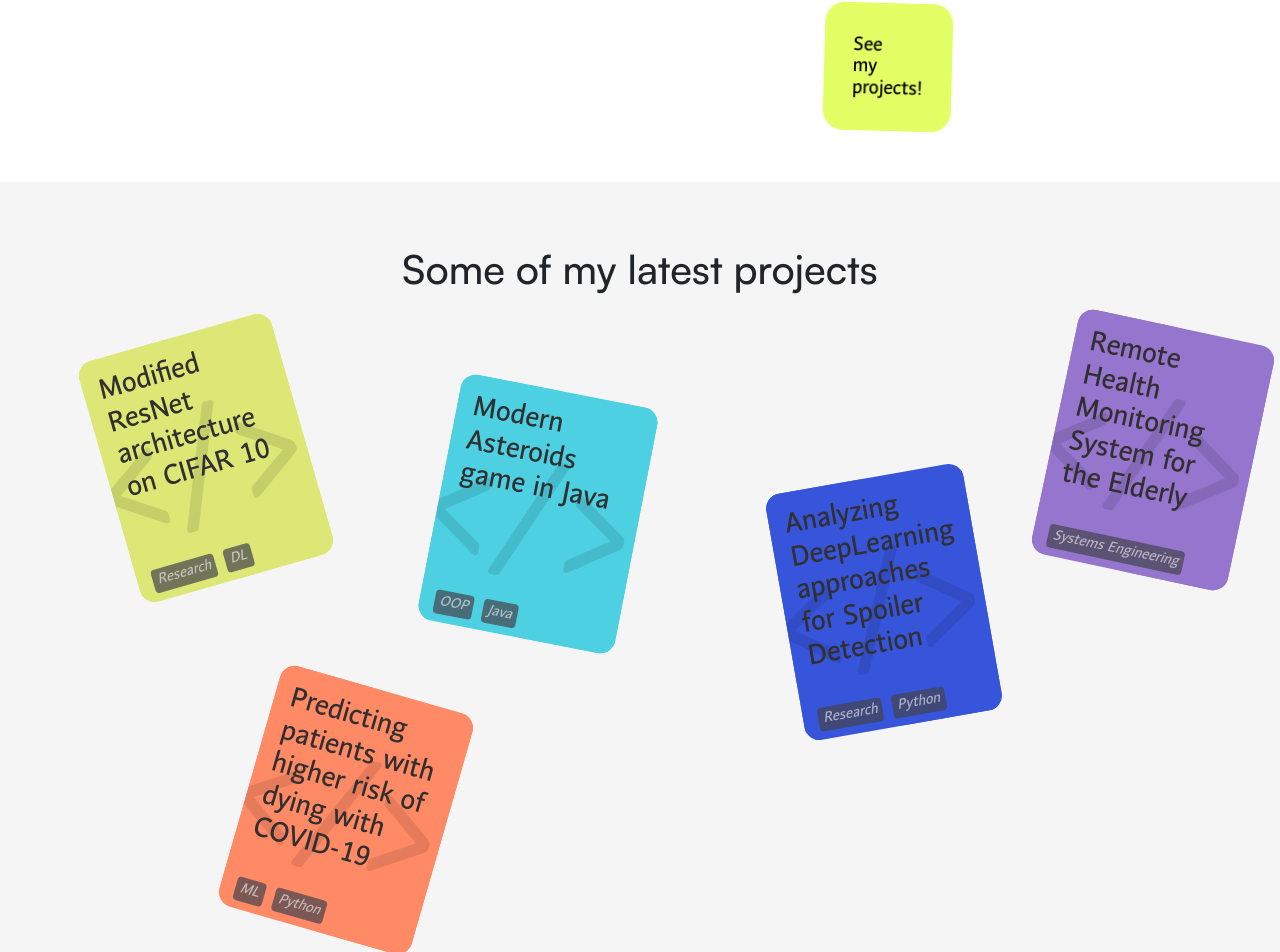
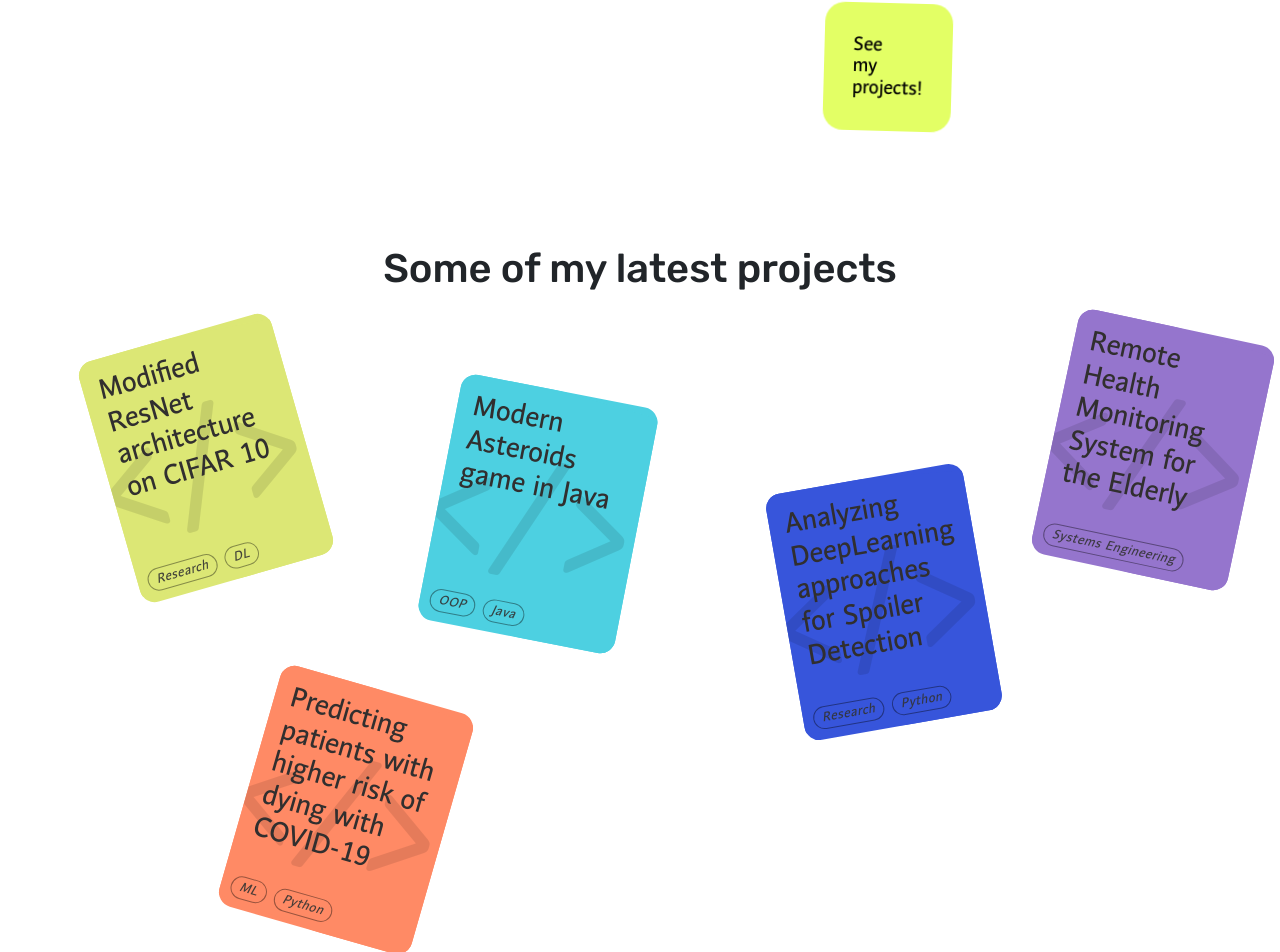
Before and after one commit to anorak-k/portfolio, a React (Create React App) app: page / in a window 1280 px wide. Shown: the part 578-1530 px from the top of the page. Built offline with nearby package versions, Linux system fonts and the light colour scheme.

Commit message:
Fix. Project tag style to minimal and remove background color on projects section

```diff
--- a/src/App.css
+++ b/src/App.css
@@ -1027,23 +1027,6 @@ img {
   text-align: center;
 }
 
-
-
-
-.projects-container {
-  position: relative;
-  width: 100%;
-  height: 100vh;
-  padding: 4rem;
-  background-color: #f5f5f5;
-  font-family: 'Satoshi';
-}
-
-.projects-container h1 {
-  text-align: center;
-  margin-bottom: 2rem;
-}
-
 .project-card {
   width: 200px;
   height: 250px;
@@ -1109,8 +1092,8 @@ img {
   width: 100%;
   height: 100vh;
   padding: 4rem;
-  background-color: #f5f5f5; /* Adjust the background color as needed */
 }
+
 
 .projects-container h1 {
   text-align: center;
@@ -1151,26 +1134,28 @@ img {
 }
 
 .project-tag {
-  display: inline-block;
-  margin: -2px 5px;
-  background: #45434db3;
-  padding: 1px 5px;
-  border-color: #45434d;
-  border-radius: 4px;
-  font-size: 0.9em;
+  width: auto;
+  float: left;
+  opacity: 1;
+  color: rgba(51, 51, 51, 0.90);
+  letter-spacing: .5px;
+  background-color: rgba(0, 0, 0, 0);
+  border: 0.5px solid rgb(0 0 0 / 40%);
+  border-radius: 20px;
+  align-self: flex-start;
+  margin-left: 0;
+  margin-right: 8px;
+  padding: 1px 8px;
   font-family: 'Andulka Sans';
   font-style: italic;
-  color: rgb(255 255 255 / 57%);
+  font-size: 13px;
+  font-weight: 300;
+  display: block;
+  position: static;
 }
 
-
-
-
-/* Positioning the project cards manually */
-/* ... (Your existing positioning styles) ... */
-
 .project-card:hover {
-  transform: scale(1.05) rotate(-5deg); /* Scale and maintain rotation on hover */
+  transform: scale(1.05) rotate(-5deg);
   box-shadow: 10px 10px 30px rgba(0, 0, 0, 0.2);
 }
 
--- a/src/components/Banner.js
+++ b/src/components/Banner.js
@@ -103,7 +103,7 @@ export const Banner = () => {
                 </a>
               </div>
               <div className="asterisk-text" style={asteriskTextStyle()}>
-                <div className="text-2">*This website is still work in progress</div>
+                <div className="text-2">*This website is still a work in progress</div>
               </div>
             </div>
             <div className="mast-left">
--- a/src/components/Projects.js
+++ b/src/components/Projects.js
@@ -14,7 +14,7 @@ const projectData = [
 
 export const Projects = () => {
   return (
-    <div className="projects-section">
+    <div className="projects-section" id='projects'>
       <div className="projects-container">
         <h1>Some of my latest projects</h1>
         {projectData.map((project, index) => (
```
